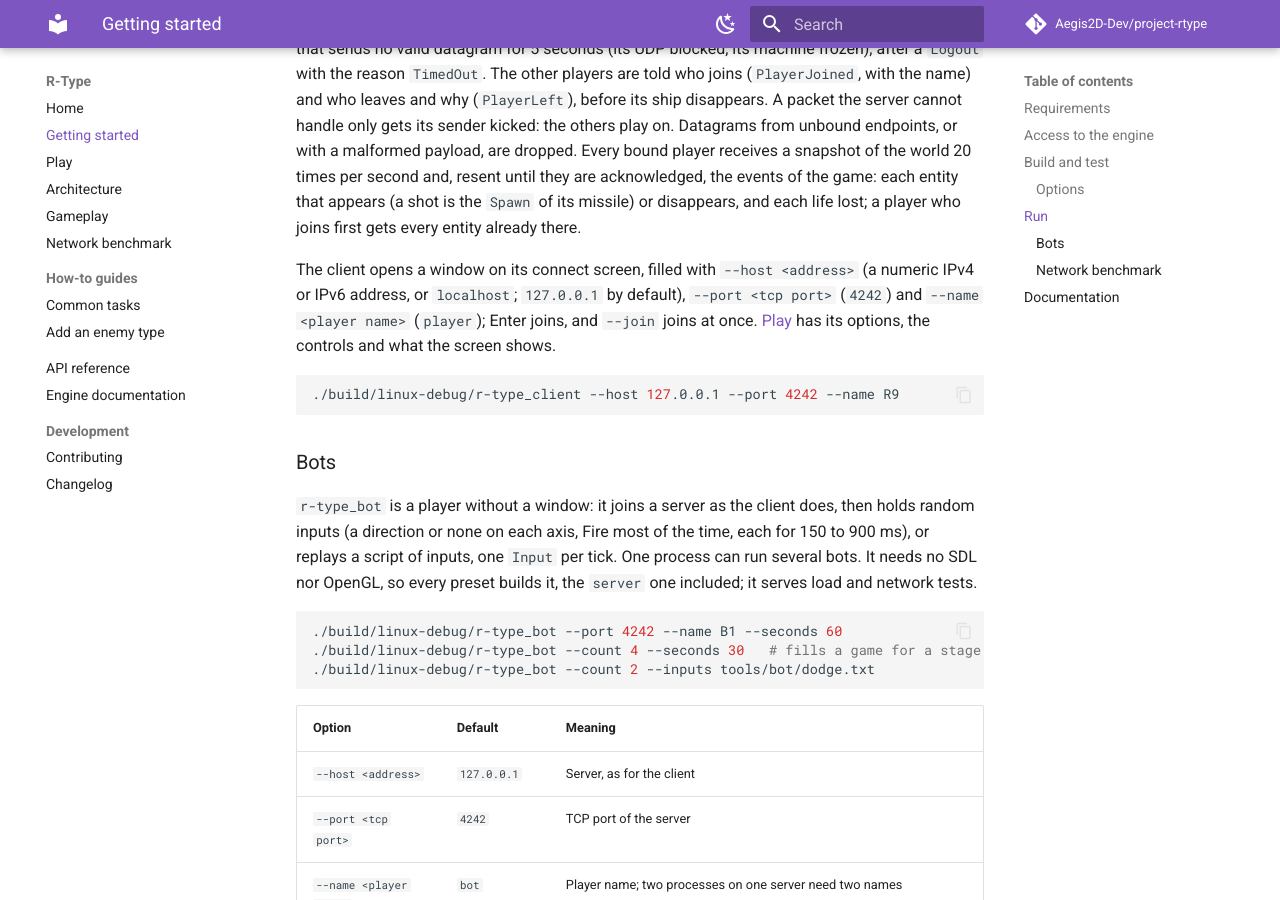
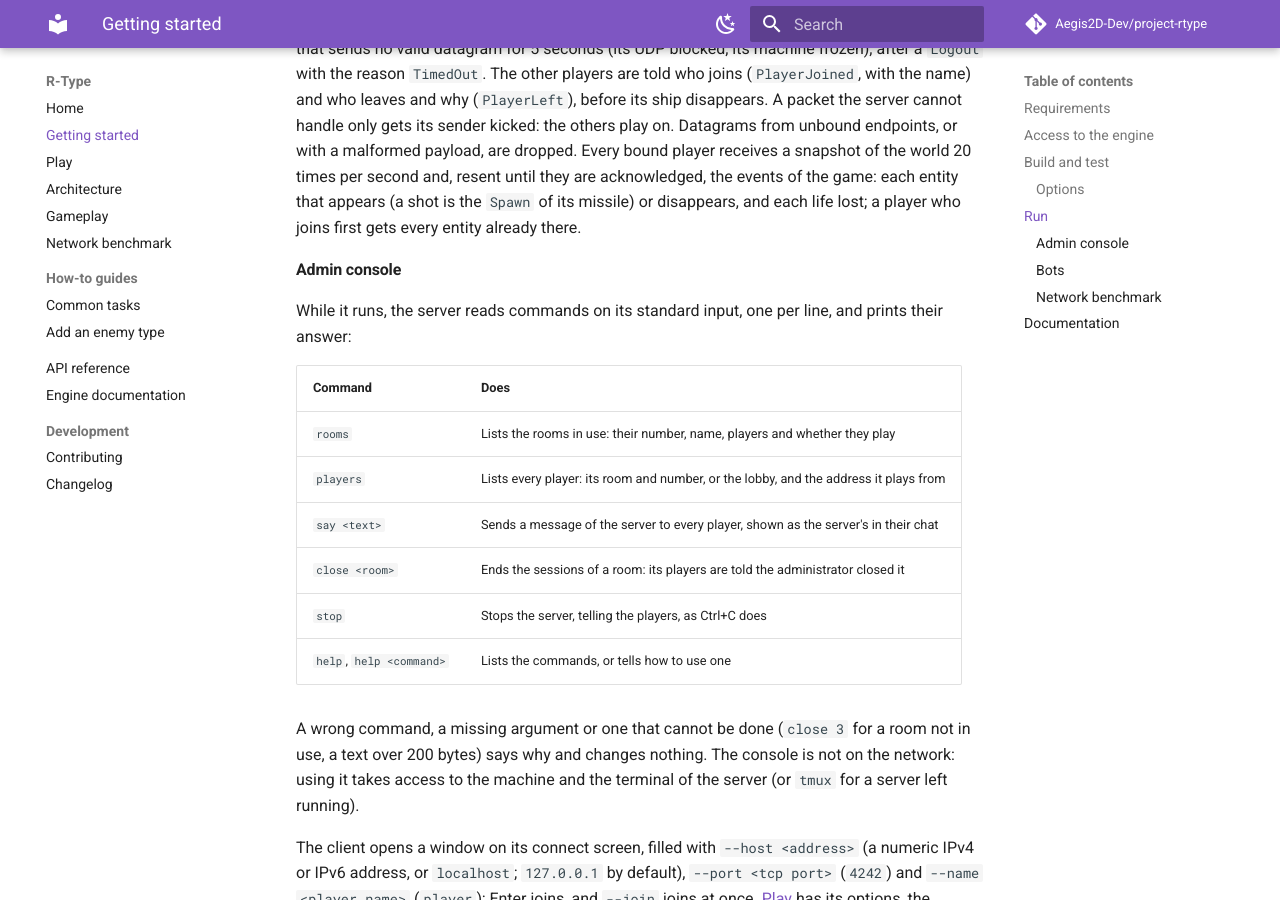
Before and after one commit to Aegis2D-Dev/project-rtype, an MkDocs documentation site: the page built from docs/getting-started.md, in a window 1280 px wide and 900 px high, scrolled down 3805 px. Built offline with MkDocs 1.6.1 and Material for MkDocs 9.7.7, drawn with Linux system fonts in a browser that asks for light colours; comment, search, counter and statistics services are not loaded.

Commit message:
feat(docs): documented the admin console and updated changelogs

```diff
--- a/docs/getting-started.md
+++ b/docs/getting-started.md
@@ -141,6 +141,25 @@ are acknowledged, the events of the game: each entity that appears (a shot is th
 of its missile) or disappears, and each life lost; a player who joins first gets every
 entity already there.
 
+#### Admin console
+
+While it runs, the server reads commands on its standard input, one per line, and prints
+their answer:
+
+| Command | Does |
+|---|---|
+| `rooms` | Lists the rooms in use: their number, name, players and whether they play |
+| `players` | Lists every player: its room and number, or the lobby, and the address it plays from |
+| `say <text>` | Sends a message of the server to every player, shown as the server's in their chat |
+| `close <room>` | Ends the sessions of a room: its players are told the administrator closed it |
+| `stop` | Stops the server, telling the players, as Ctrl+C does |
+| `help`, `help <command>` | Lists the commands, or tells how to use one |
+
+A wrong command, a missing argument or one that cannot be done (`close 3` for a room not in
+use, a text over 200 bytes) says why and changes nothing. The console is not on the
+network: using it takes access to the machine and the terminal of the server (or `tmux`
+for a server left running).
+
 The client opens a window on its connect screen, filled with `--host <address>` (a
 numeric IPv4 or IPv6 address, or `localhost`; `127.0.0.1` by default), `--port <tcp port>`
 (`4242`) and `--name <player name>` (`player`); Enter joins, and `--join` joins at once.
```
Also changed, not shown: CHANGELOG.md (+2 -1 lines), changelogs/2026-11-07-develop-lobby-scoreboard.md (+1 -1 lines), changelogs/2026-11-07-server-admin-console.md (added, +56 -0 lines), docs/architecture.md (+5 -1 lines).
